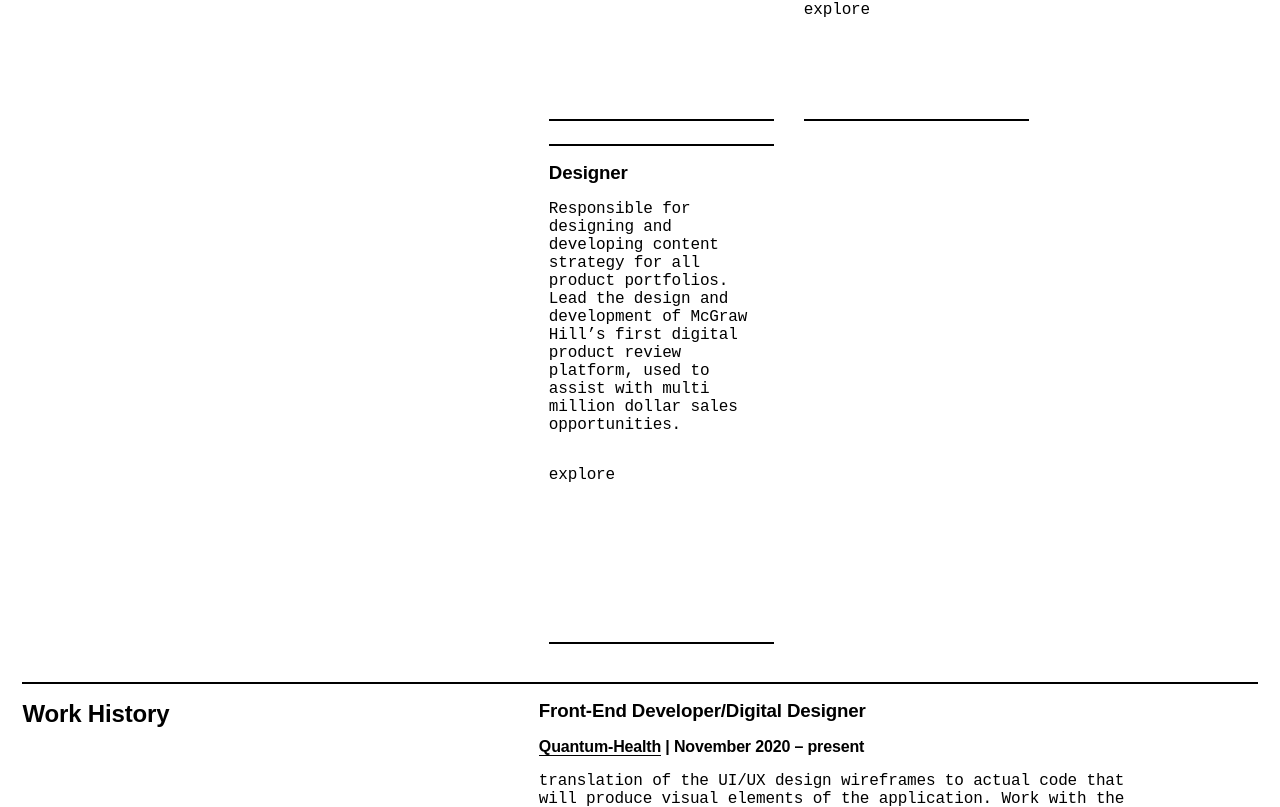
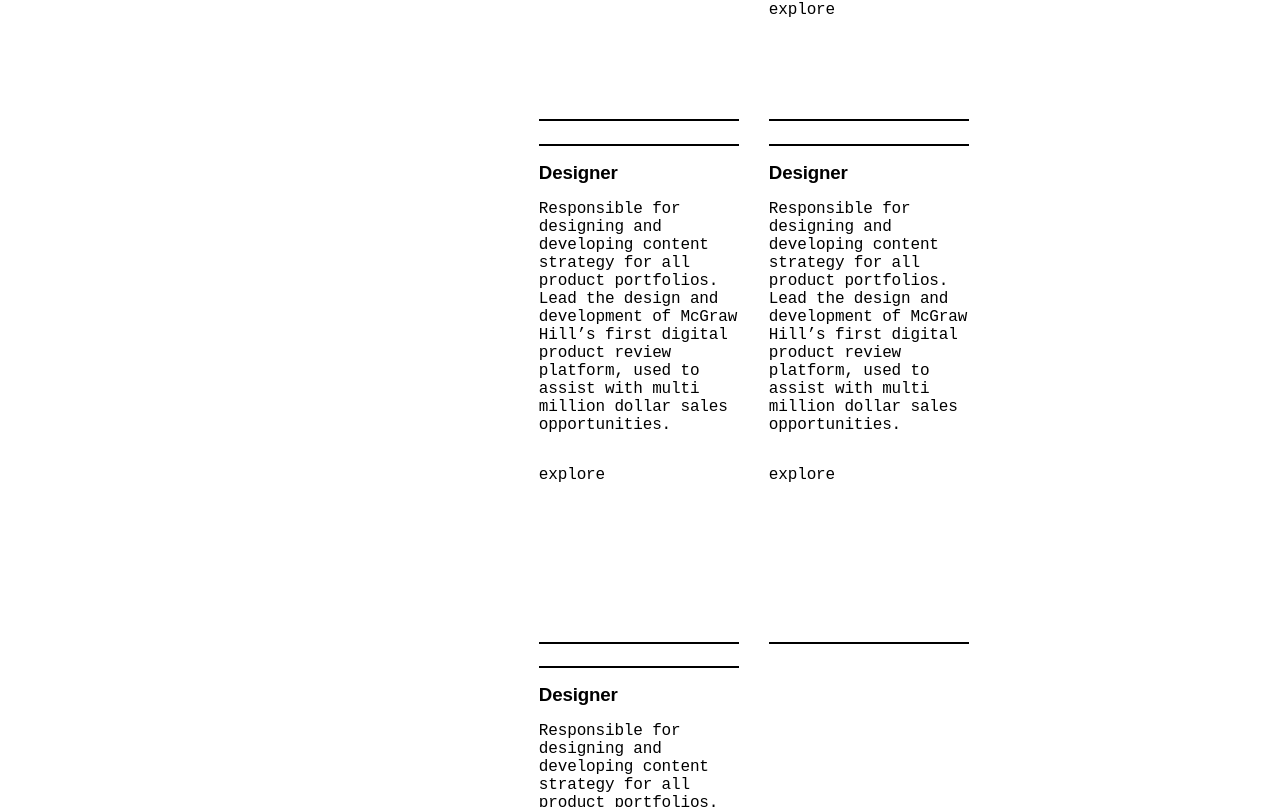
Before and after one commit to snmln/snmln, a React (Create React App) app: page / in a window 1280 px wide. Shown: the part 653-1460 px from the top of the page. Built offline with nearby package versions, Linux system fonts and the light colour scheme.

Commit message:
updating hover functions

```diff
--- a/src/Components/Projects.js
+++ b/src/Components/Projects.js
@@ -21,6 +21,22 @@ export const projects=[
         site: "https://www.mheducation.com/",
         description: "Responsible for designing and developing content strategy for all product portfolios. Lead the design and development of McGraw Hill’s first digital product review platform, used to assist with multi million dollar sales opportunities."
     },
+    {
+        id:4,
+        title: "Designer",
+        time: "February 2019 – November 2020",
+        company:"McGraw-Hill Education",
+        site: "https://www.mheducation.com/",
+        description: "Responsible for designing and developing content strategy for all product portfolios. Lead the design and development of McGraw Hill’s first digital product review platform, used to assist with multi million dollar sales opportunities."
+    },
+    {
+        id:5,
+        title: "Designer",
+        time: "February 2019 – November 2020",
+        company:"McGraw-Hill Education",
+        site: "https://www.mheducation.com/",
+        description: "Responsible for designing and developing content strategy for all product portfolios. Lead the design and development of McGraw Hill’s first digital product review platform, used to assist with multi million dollar sales opportunities."
+    },
 
 
 ]
--- a/src/Components/card.js
+++ b/src/Components/card.js
@@ -5,7 +5,6 @@ import { projects } from './Projects'
 function card(props) {
     const StyledCard = styled.div`
     .column {
-      padding: 0 10px;
       display: -webkit-flex;
       display: -ms-flexbox;
       dispaly:inline-flex;
@@ -20,12 +19,10 @@ function card(props) {
 
 .cardContent{
     padding: 16px 0;
-
-
 }
 
 .card {
-        width: 225px;
+        width: 200px;
         height: 500px;
         margin:0 30px 22.4px 0 ;
         border-top: 2px solid;
@@ -38,7 +35,10 @@ function card(props) {
         // background-color: rgba(237, 237, 237,100);
         -webkit-transition:all 0.1s cubic-bezier(.53,0,.51,1.01);
         transition: all 0.1s cubic-bezier(.53,0,.51,1.01);}
-
+.explore{
+    postion: absolute;
+bottom: 0;
+}
 @media screen and (max-width: 768px) {
     .column {
         dispaly:inline-flex;
@@ -72,7 +72,7 @@ function card(props) {
                                 <h3>{project.title}</h3>
                                 <p>{project.description}</p>
                             </div>
-                            <p>explore</p>
+                            <p className="explore">explore</p>
                         </a>
                     ))}
                 </div>
```
